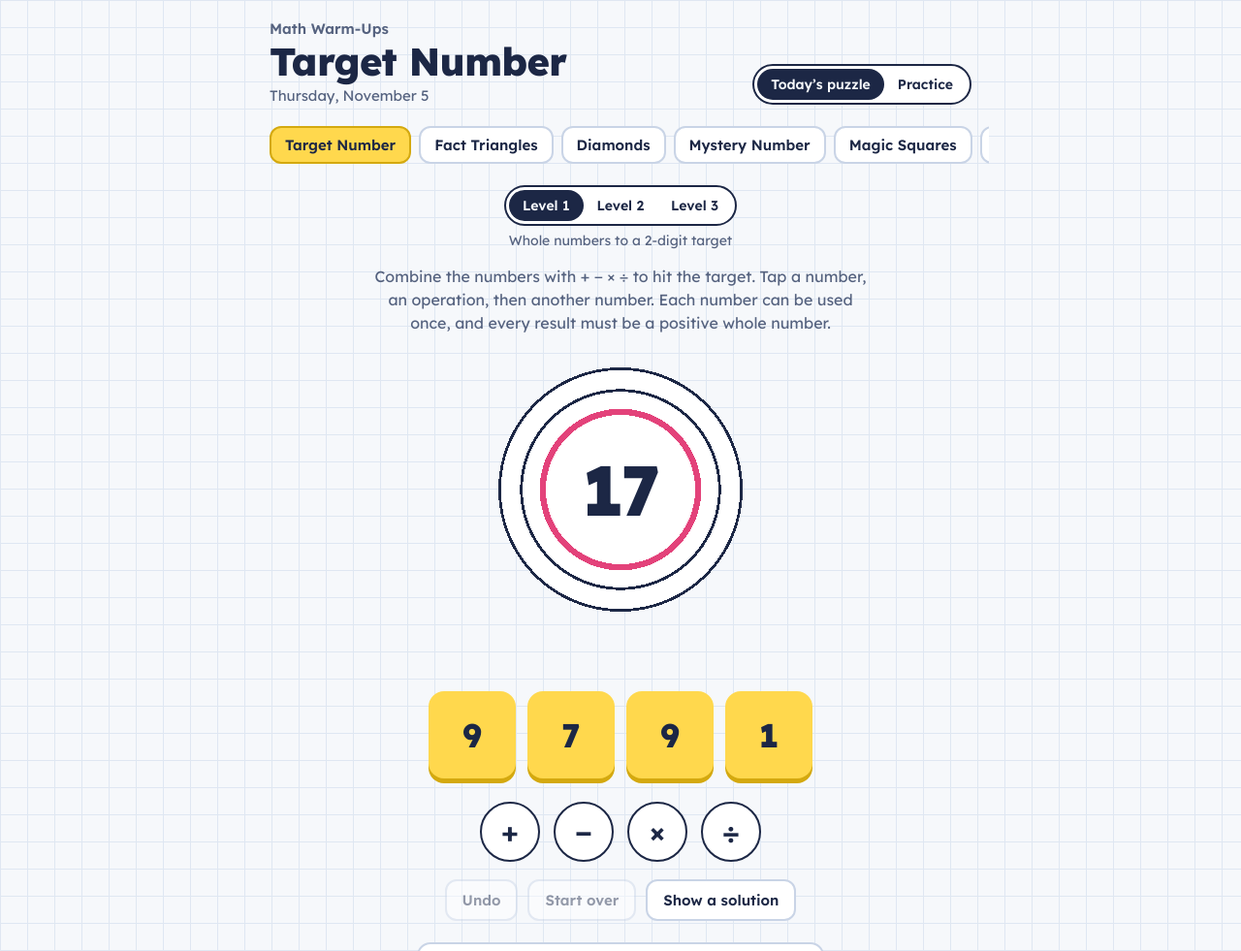
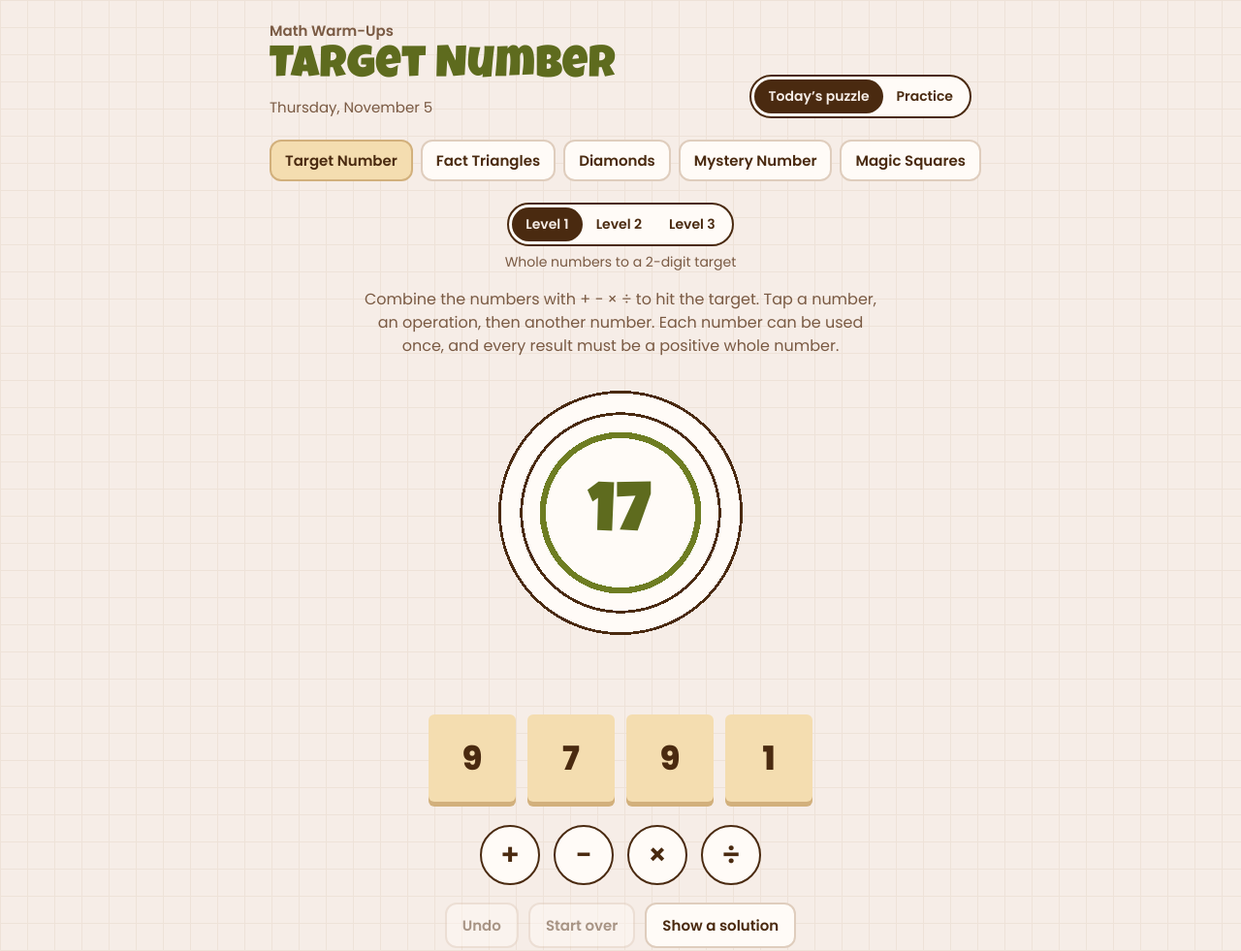
Before and after one commit to rvirella-miranda/Puzzle-Room, a plain HTML site: page index.html in a window 1280 px wide. Shown: the top 981 px of the page at 97% size. Drawn offline with Linux system fonts and the light colour scheme.

Commit message:
Update index.html

```diff
--- a/index.html
+++ b/index.html
@@ -6,30 +6,30 @@
 <title>Math Warm-Ups</title>
 <link rel="preconnect" href="https://fonts.googleapis.com">
 <link rel="preconnect" href="https://fonts.gstatic.com" crossorigin>
-<link href="https://fonts.googleapis.com/css2?family=Lexend:wght@400;600;800&display=swap" rel="stylesheet">
+<link href="https://fonts.googleapis.com/css2?family=Luckiest+Guy&family=Poppins:wght@400;600;700;800&display=swap" rel="stylesheet">
 <style>
 :root{
-  --paper:#F6F8FB; --grid:#DFE7F2; --ink:#1C2745; --muted:#55627F;
-  --panel:#FFFFFF; --line:#C9D4E6;
-  --tile:#FFD84D; --tile-edge:#D4A90F; --made:#9FE6D8; --made-edge:#3FAE99; --tile-ink:#1C2745;
-  --pick:#E3427A; --ok:#0B7F70; --warn:#B4233F;
+  --paper:#F6EDE7; --grid:#EEE2D8; --ink:#4A2A10; --muted:#7A5A43;
+  --panel:#FFFBF7; --line:#DFCDBD; --olive:#5E6B1E;
+  --tile:#F4DDB0; --tile-edge:#D2B07C; --made:#D3DFB4; --made-edge:#9DB074; --tile-ink:#4A2A10;
+  --pick:#6E7D22; --ok:#5E6B1E; --warn:#A6372A;
   color-scheme:light; box-sizing:border-box;
   padding-top:env(safe-area-inset-top,0px); padding-bottom:env(safe-area-inset-bottom,0px);
 }
 @media (prefers-color-scheme: dark){
   :root:not([data-theme="light"]){
-    --paper:#111A2E; --grid:#1B2741; --ink:#EEF2FA; --muted:#A3AFCA;
-    --panel:#18233B; --line:#2E3C5E; --pick:#FF6A9B; --ok:#4FD1BC; --warn:#FF8099; color-scheme:dark;
+    --paper:#271E18; --grid:#30251E; --ink:#F3E6D8; --muted:#C2AA94;
+    --panel:#33281F; --line:#4E3E31; --olive:#BCCB6E; --pick:#BCCB6E; --ok:#BCCB6E; --warn:#F08A7A; color-scheme:dark;
   }
 }
 :root[data-theme="dark"]{
-  --paper:#111A2E; --grid:#1B2741; --ink:#EEF2FA; --muted:#A3AFCA;
-  --panel:#18233B; --line:#2E3C5E; --pick:#FF6A9B; --ok:#4FD1BC; --warn:#FF8099; color-scheme:dark;
+  --paper:#271E18; --grid:#30251E; --ink:#F3E6D8; --muted:#C2AA94;
+  --panel:#33281F; --line:#4E3E31; --olive:#BCCB6E; --pick:#BCCB6E; --ok:#BCCB6E; --warn:#F08A7A; color-scheme:dark;
 }
 *,*::before,*::after{box-sizing:border-box}
 html{height:100%;scroll-padding-top:env(safe-area-inset-top,0px)}
 body{
-  margin:0;min-height:100%;font-family:"Lexend",system-ui,-apple-system,"Segoe UI",sans-serif;
+  margin:0;min-height:100%;font-family:"Poppins",system-ui,-apple-system,"Segoe UI",sans-serif;
   color:var(--ink);background-color:var(--paper);
   background-image:linear-gradient(var(--grid) 1px,transparent 1px),linear-gradient(90deg,var(--grid) 1px,transparent 1px);
   background-size:28px 28px;
@@ -37,7 +37,7 @@ body{
 .wrap{max-width:760px;margin:0 auto;padding:20px 18px 48px}
 header{display:flex;flex-wrap:wrap;align-items:flex-end;justify-content:space-between;gap:12px}
 .kicker{margin:0 0 4px;color:var(--muted);font-size:15px;font-weight:600}
-h1{margin:0;font-size:clamp(28px,6vw,40px);font-weight:800;letter-spacing:-0.02em;line-height:1}
+h1{margin:0;font-family:"Luckiest Guy","Poppins",system-ui,sans-serif;font-size:clamp(32px,7vw,46px);font-weight:400;letter-spacing:.01em;line-height:1;color:var(--olive)}
 .date{margin:6px 0 0;color:var(--muted);font-size:15px}
 .seg{display:inline-flex;background:var(--panel);border:2px solid var(--ink);border-radius:999px;padding:3px}
 .seg button{font:inherit;font-size:14px;font-weight:600;border:0;background:transparent;color:var(--ink);padding:7px 14px;border-radius:999px;cursor:pointer}
@@ -86,18 +86,18 @@ sup{font-size:.6em;line-height:0}
 .target{position:relative;margin:20px auto 4px;width:min(64vw,280px);aspect-ratio:1;border-radius:50%;
   background:radial-gradient(circle closest-side,var(--panel) 0 55%,var(--pick) 55% 59.5%,var(--panel) 59.5% 72%,var(--ink) 72% 74%,var(--panel) 74% 88%,var(--ink) 88% 90%,transparent 90%);
   display:grid;place-items:center}
-.target .num{font-size:clamp(40px,14vw,72px);font-weight:800;letter-spacing:-0.03em;font-variant-numeric:tabular-nums}
+.target .num{font-family:"Luckiest Guy","Poppins",system-ui,sans-serif;font-size:clamp(40px,14vw,72px);font-weight:400;letter-spacing:.01em;color:var(--olive);padding-top:.12em}
 .target.hit{animation:hit .9s ease-out}
 @keyframes hit{0%{transform:scale(1)}30%{transform:scale(1.08)}60%{transform:scale(.97)}100%{transform:scale(1)}}
 .tiles{display:flex;flex-wrap:wrap;justify-content:center;gap:12px;margin:10px auto 0;max-width:480px}
 .tile{font:inherit;font-weight:800;font-size:clamp(24px,7vw,34px);font-variant-numeric:tabular-nums;min-width:clamp(68px,21vw,90px);height:clamp(68px,21vw,90px);padding:0 10px;
-  border-radius:16px;border:0;cursor:pointer;color:var(--tile-ink);background:var(--tile);box-shadow:0 5px 0 var(--tile-edge);transition:transform .12s ease}
+  border-radius:6px;border:0;cursor:pointer;color:var(--tile-ink);background:var(--tile);box-shadow:0 5px 0 var(--tile-edge);transition:transform .12s ease}
 .tile.made{background:var(--made);box-shadow:0 5px 0 var(--made-edge)}
 .tile.sel{outline:4px solid var(--pick);outline-offset:3px;transform:translateY(-3px)}
 .tile.win{outline:4px solid var(--ok);outline-offset:3px}
 .ops{display:flex;justify-content:center;gap:14px;margin-top:24px}
 .op{font:inherit;font-size:30px;font-weight:600;width:62px;height:62px;border-radius:50%;border:2.5px solid var(--ink);background:var(--panel);color:var(--ink);cursor:pointer;line-height:1}
-.op[aria-pressed="true"]{background:var(--pick);border-color:var(--pick);color:#fff}
+.op[aria-pressed="true"]{background:var(--pick);border-color:var(--pick);color:var(--paper)}
 .work{margin:22px auto 0;max-width:420px;background:var(--panel);border:2px solid var(--line);border-radius:14px;padding:14px 18px}
 .work h2{margin:0 0 6px;font-size:16px;font-weight:600}
 .work ol{margin:0;padding-left:1.4em;font-size:20px;line-height:1.7;font-variant-numeric:tabular-nums}
```
